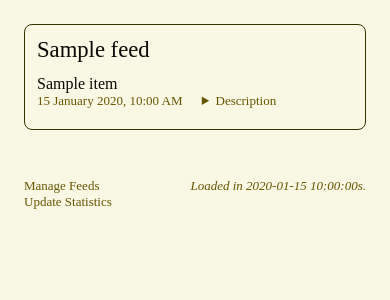
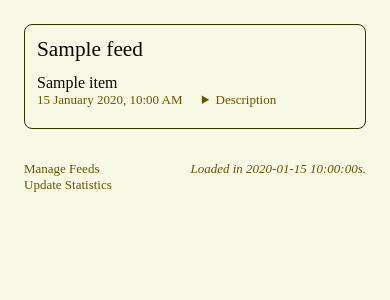
Before and after one commit to andrew-pa/rsrssr, a Flask app: template templates/overview.html in a window 390 px wide. Shown: the top 300 px of the page. Run offline with Flask 3, Linux system fonts and the light colour scheme; the template is opened without the code that fills it: most values are stand-ins (such as "Sample title", 1, 10 or a date in 2020).

Commit message:
tweak overview css

```diff
--- a/static/overview-styles.css
+++ b/static/overview-styles.css
@@ -3,43 +3,43 @@
 }
 
 .container {
-    column-count: 4; /* Number of masonry columns */
-    column-gap: 1rem; /* Gap between columns */
+    display: grid;
+    grid-template-columns: repeat(4, 1fr);
+    grid-template-rows: masonry;
+    grid-gap: 1rem;
+}
+
+@media (max-width: 1200px) {
+    .container {
+        grid-template-columns: repeat(3, 1fr);
+    }
+}
+
+@media (max-width: 800px) {
+    .container {
+        grid-template-columns: repeat(2, 1fr);
+    }
+}
+
+@media (max-width: 500px) {
+    .container {
+        grid-template-columns: repeat(1, 1fr);
+    }
 }
 
 .feed-card {
-    margin-bottom: 1rem;
-    display: inline-block;
     width: 100%;
     border-radius: 0.5rem;
-    border: 1px solid var(--color-border);
+    border: 0.5px solid var(--color-border);
     padding: 0.75rem;
 }
 
 .feed-card .title {
-    font-size: 17pt;
+    font-size: 16pt;
+    font-style: bold;
     color: var(--color-foreground);
 }
 
 .feed-card .card-items {
     margin-top: 0.75rem;
 }
-
-/* Media queries for responsive layout */
-@media (max-width: 1200px) {
-    .container {
-        column-count: 3;
-    }
-}
-
-@media (max-width: 800px) {
-    .container {
-        column-count: 2;
-    }
-}
-
-@media (max-width: 500px) {
-    .container {
-        column-count: 1;
-    }
-}
```
